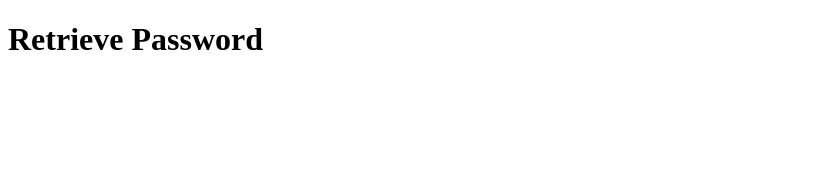
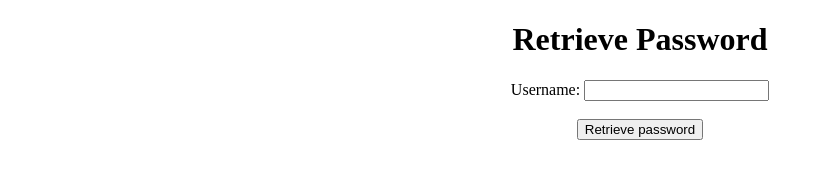
Before and after one commit to tyhktlyn/university-absense-form, a plain HTML site: page Retrieve.html in a window 1280 px wide. Shown: the whole page, without its empty margins (0-824 px from the left). Drawn offline with Linux system fonts and the light colour scheme.

Commit message:
Final UI Product

```diff
--- a/Retrieve.html
+++ b/Retrieve.html
@@ -1,8 +1,12 @@
 <!DOCTYPE html>
 <html>
 <body>
+<center>
+    <h1>Retrieve Password</h1>
+    <label for="Username">Username:</label>
+    <input type="text" id="Username"><br><br>
 
-<h1>Retrieve Password</h1>
-
+    <button class="submit" type="submit">Retrieve password</button>
+</center>
 </body>
 </html>
```
Also changed, not shown: Generate.html (+3 -1 lines).
